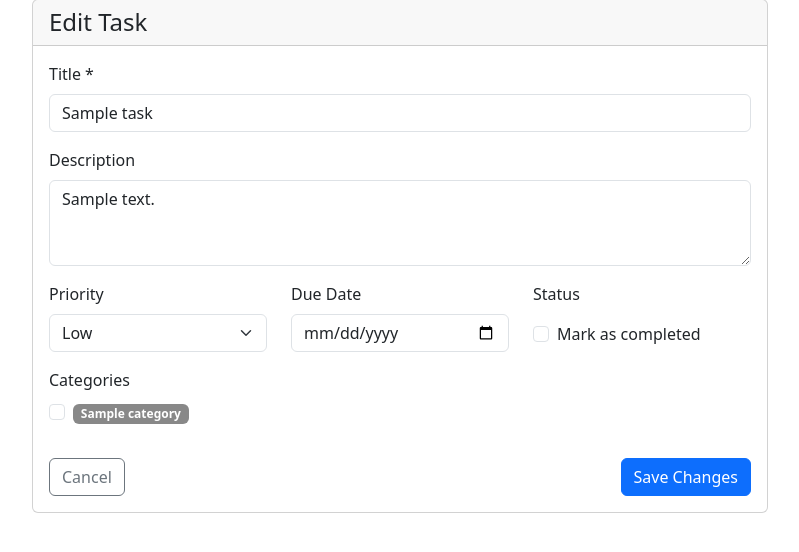
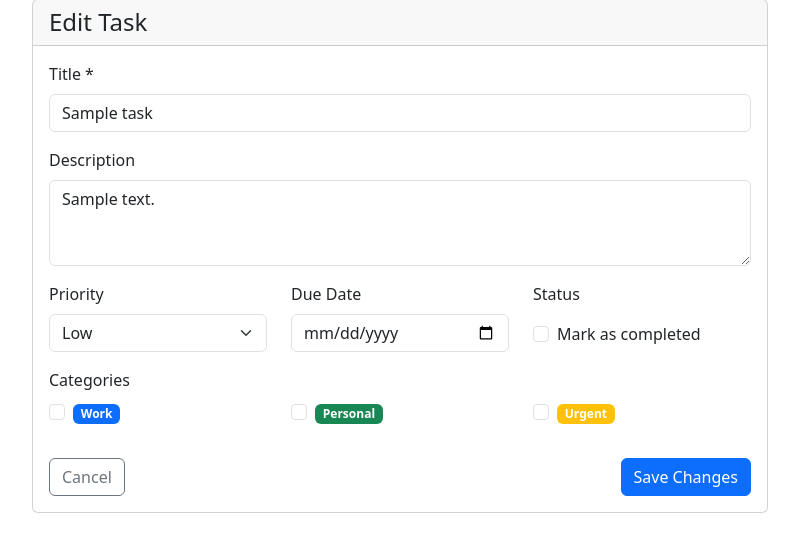
Before and after one commit to MohamedMuza/TaskManager, a Flask app: template templates/edit_task.html in a window 1280 px wide. Shown: the part 145-697 px from the top of the page, without its empty margins (240-1039 px from the left). Run offline with Flask 3, Linux system fonts and the light colour scheme; the template is opened without the code that fills it: most values are stand-ins (such as "Sample title", 1, 10 or a date in 2020); some libraries are stand-ins or nearby versions.

Commit message:
the category removed

```diff
--- a/app.py
+++ b/app.py
@@ -103,18 +103,13 @@ def index():
             LIMIT 5
         """, (user_id,)).fetchall()
 
-        # Get categories
-        categories = db.execute("SELECT id, name, color FROM categories WHERE user_id = ?",
-                              (user_id,)).fetchall()
-
         return render_template("dashboard.html",
                              username=user["username"],
                              total_tasks=total_tasks,
                              completed_tasks=completed_tasks,
                              pending_tasks=pending_tasks,
                              high_priority_tasks=high_priority_tasks,
-                             recent_tasks=recent_tasks,
-                             categories=categories)
+                             recent_tasks=recent_tasks)
     except sqlite3.Error as e:
         flash(f"Database error: {e}", "error")
         return redirect("/login")
@@ -252,21 +247,7 @@ def tasks():
     try:
         tasks = db.execute(query, params).fetchall()
 
-        # Get categories for each task
-        for task in tasks:
-            task_categories = db.execute("""
-                SELECT c.id, c.name, c.color
-                FROM categories c
-                JOIN task_categories tc ON c.id = tc.category_id
-                WHERE tc.task_id = ?
-            """, (task["id"],)).fetchall()
-            task["categories"] = task_categories
-
-        # Get all categories for the filter dropdown
-        categories = db.execute("SELECT id, name, color FROM categories WHERE user_id = ?",
-                                (user_id,)).fetchall()
-
-        return render_template("tasks.html", tasks=tasks, categories=categories,
+        return render_template("tasks.html", tasks=tasks,
                                status_filter=status_filter, priority_filter=priority_filter,
                                sort_by=sort_by, sort_order=sort_order)
     except sqlite3.Error as e:
@@ -310,13 +291,6 @@ def new_task():
             # Get the newly created task's ID
             task_id = db.execute("SELECT last_insert_rowid()").fetchone()[0]
 
-            # Associate task with categories
-            if category_ids:
-                for category_id in category_ids:
-                    db.execute("INSERT INTO task_categories (task_id, category_id) VALUES (?, ?)",
-                            (task_id, category_id))
-                db.commit()
-
             flash("Task created successfully!", "success")
             return redirect("/tasks")
         except sqlite3.Error as e:
@@ -325,9 +299,7 @@ def new_task():
 
     # GET request - show the form
     try:
-        categories = db.execute("SELECT id, name, color FROM categories WHERE user_id = ?",
-                                (user_id,)).fetchall()
-        return render_template("new_task.html", categories=categories)
+        return render_template("new_task.html")
     except sqlite3.Error as e:
         flash(f"Database error: {e}", "error")
         return redirect("/tasks")
@@ -356,19 +328,7 @@ def view_task(task_id):
             flash("Task not found", "error")
             return redirect("/tasks")
 
-        # Get task categories
-        task_categories = db.execute("""
-            SELECT c.id, c.name, c.color
-            FROM categories c
-            JOIN task_categories tc ON c.id = tc.category_id
-            WHERE tc.task_id = ?
-        """, (task_id,)).fetchall()
-
-        # Get all categories for editing
-        all_categories = db.execute("SELECT id, name, color FROM categories WHERE user_id = ?",
-                                    (user_id,)).fetchall()
-
-        return render_template("view_task.html", task=task, task_categories=task_categories, all_categories=all_categories)
+        return render_template("view_task.html", task=task)
     except sqlite3.Error as e:
         flash(f"Database error: {e}", "error")
         return redirect("/tasks")
@@ -416,33 +376,14 @@ def edit_task(task_id):
                 WHERE id = ? AND user_id = ?
             """, (title, description, priority, due_date, completed, now, task_id, user_id))
 
-            # Update categories: First delete existing associations
-            db.execute("DELETE FROM task_categories WHERE task_id = ?", (task_id,))
-
-            # Then add new associations
-            if category_ids:
-                for category_id in category_ids:
-                    db.execute("INSERT INTO task_categories (task_id, category_id) VALUES (?, ?)",
-                            (task_id, category_id))
-
             db.commit()
             flash("Task updated successfully!", "success")
             return redirect(f"/tasks/{task_id}")
 
         # GET request - show the form with current values
         # Get task categories
-        task_categories = db.execute("""
-            SELECT category_id
-            FROM task_categories
-            WHERE task_id = ?
-        """, (task_id,)).fetchall()
-        selected_categories = [tc["category_id"] for tc in task_categories]
 
-        # Get all categories
-        categories = db.execute("SELECT id, name, color FROM categories WHERE user_id = ?",
-                                (user_id,)).fetchall()
-
-        return render_template("edit_task.html", task=task, categories=categories, selected_categories=selected_categories)
+        return render_template("edit_task.html", task=task)
     except sqlite3.Error as e:
         flash(f"Database error: {e}", "error")
         return redirect("/tasks")
--- a/templates/edit_task.html
+++ b/templates/edit_task.html
@@ -45,7 +45,7 @@
                         </div>
                         <div class="col-md-4">
                             <label for="due_date" class="form-label">Due Date</label>
-                            <input type="date" class="form-control" id="due_date" name="due_date" value="{{ task.due_date|default('', true)|string|slice(0,10) }}">
+                            <input type="date" class="form-control" id="due_date" name="due_date" value="{{ task.due_date }}">
                         </div>
                         <div class="col-md-4">
                             <label for="completed" class="form-label">Status</label>
@@ -58,27 +58,35 @@
                         </div>
                     </div>
 
-                    {% if categories %}
                     <div class="mb-3">
                         <label class="form-label">Categories</label>
                         <div class="row">
-                            {% for category in categories %}
                             <div class="col-md-4 col-sm-6 mb-2">
                                 <div class="form-check">
-                                    <input class="form-check-input" type="checkbox" name="categories[]"
-                                           value="{{ category.id }}" id="category{{ category.id }}"
-                                           {% if category.id in selected_categories %}checked{% endif %}>
-                                    <label class="form-check-label" for="category{{ category.id }}">
-                                        <span class="badge" style="background-color: {{ category.color }};">
-                                            {{ category.name }}
-                                        </span>
+                                    <input class="form-check-input" type="checkbox" name="categories[]" value="Work" id="categoryWork" {% if 'Work' in selected_categories %}checked{% endif %}>
+                                    <label class="form-check-label" for="categoryWork">
+                                        <span class="badge bg-primary">Work</span>
                                     </label>
                                 </div>
                             </div>
-                            {% endfor %}
+                            <div class="col-md-4 col-sm-6 mb-2">
+                                <div class="form-check">
+                                    <input class="form-check-input" type="checkbox" name="categories[]" value="Personal" id="categoryPersonal" {% if 'Personal' in selected_categories %}checked{% endif %}>
+                                    <label class="form-check-label" for="categoryPersonal">
+                                        <span class="badge bg-success">Personal</span>
+                                    </label>
+                                </div>
+                            </div>
+                            <div class="col-md-4 col-sm-6 mb-2">
+                                <div class="form-check">
+                                    <input class="form-check-input" type="checkbox" name="categories[]" value="Urgent" id="categoryUrgent" {% if 'Urgent' in selected_categories %}checked{% endif %}>
+                                    <label class="form-check-label" for="categoryUrgent">
+                                        <span class="badge bg-warning">Urgent</span>
+                                    </label>
+                                </div>
+                            </div>
                         </div>
                     </div>
-                    {% endif %}
 
                     <div class="mt-4 d-flex justify-content-between">
                         <a href="/tasks/{{ task.id }}" class="btn btn-outline-secondary">Cancel</a>
```
Also changed, not shown: schema.sql (+0 -29 lines), templates/dashboard.html (+3 -5 lines), templates/new_task.html (+19 -7 lines), templates/tasks.html (+3 -9 lines), templates/view_task.html (+5 -14 lines), templates/layout.html (deleted).
